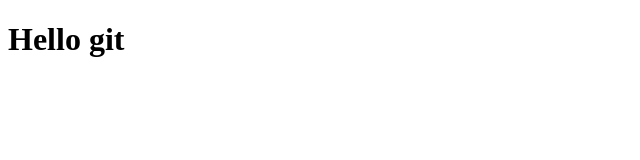
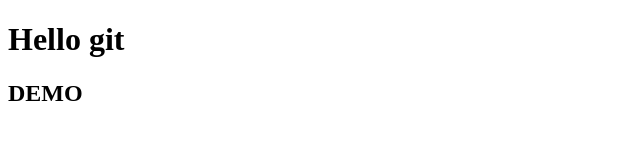
Before and after one commit to Pailoss/SUSH, a plain HTML site: page index.html in a window 1280 px wide. Shown: the whole page, without its empty margins (0-640 px from the left). Drawn offline with Linux system fonts and the light colour scheme.

Commit message:
Initial commit

```diff
--- a/index.html
+++ b/index.html
@@ -7,5 +7,6 @@
 </head>
 <body>
 <h1> Hello git</h1>
+<H2>DEMO</H2>
 </body>
 </html>
```
